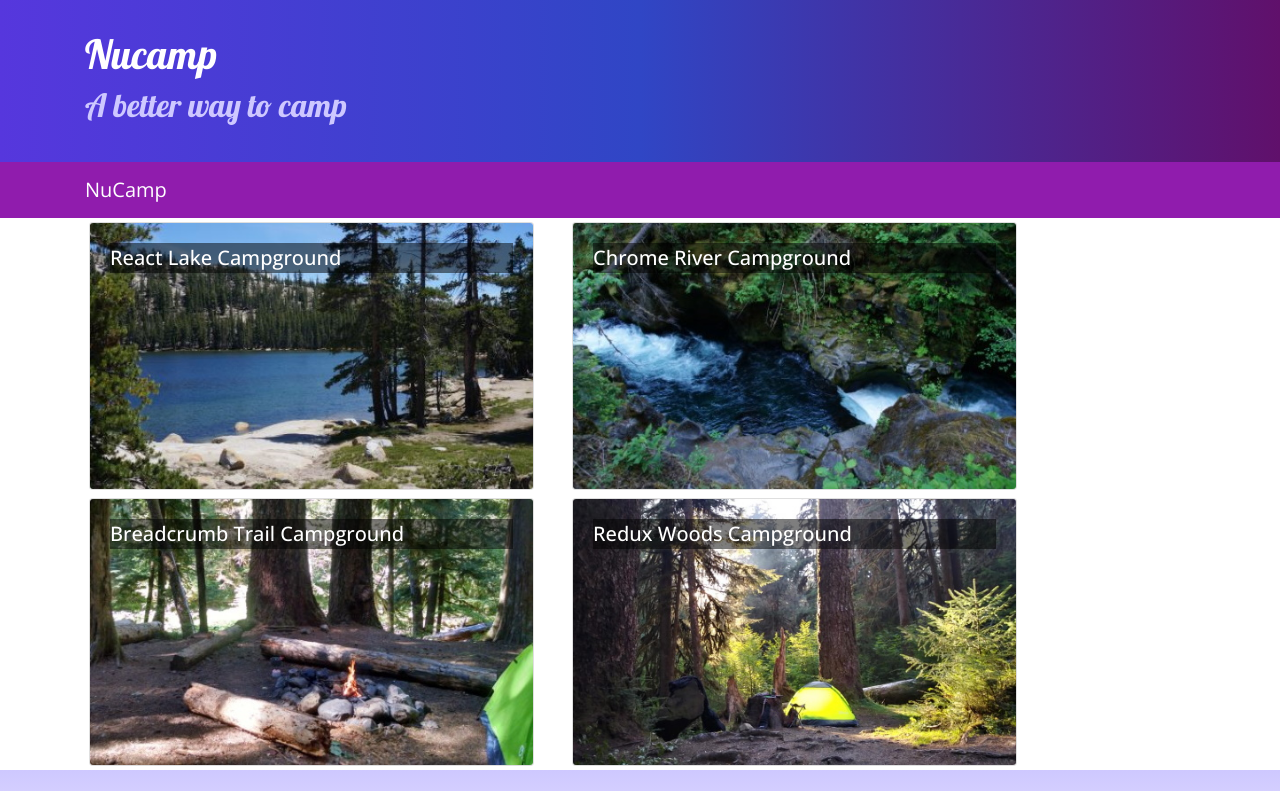
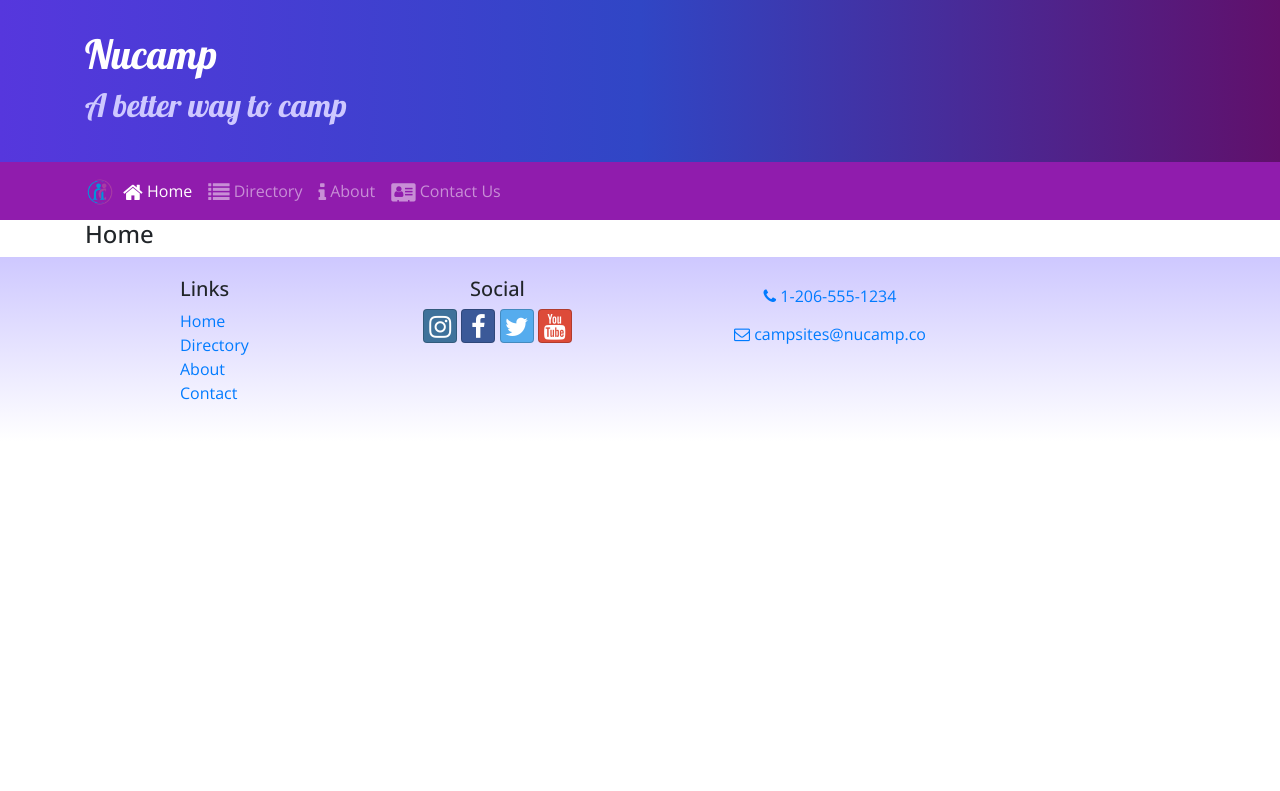
Before and after one commit to jshabani/nucampsitereact, a React (Create React App) app: page /home in a window 1280 px wide. Shown: the top 791 px of the page. Built offline with nearby package versions, Linux system fonts and the light colour scheme.

Commit message:
React Router

```diff
--- a/package.json
+++ b/package.json
@@ -12,6 +12,7 @@
     "react": "^17.0.1",
     "react-dom": "^17.0.1",
     "react-popper": "^1.3.6",
+    "react-router-dom": "^5.2.0",
     "react-scripts": "4.0.0",
     "reactstrap": "^8.5.1",
     "typeface-lobster": "^1.1.13",
--- a/src/App.js
+++ b/src/App.js
@@ -1,14 +1,17 @@
 import React, { Component } from 'react';
 import Main from './components/MainComponent';
+import { BrowserRouter } from 'react-router-dom';
 import './App.css';
 
 
 class App extends Component {
   render() {
       return (
-          <div className="App">
-            <Main />
-          </div>
+            <BrowserRouter>
+                <div className="App">
+                    <Main />
+                </div>
+            </BrowserRouter>
       );
   }
 }
--- a/src/components/DirectoryComponent.js
+++ b/src/components/DirectoryComponent.js
@@ -2,9 +2,9 @@
 import { Card, CardImg, CardImgOverlay, CardTitle } from 'reactstrap';
 
 
-function RenderDirectoryItem({campsite, onClick}) {
+function RenderDirectoryItem({campsite}) {
     return (
-        <Card onClick={() => this.onClick(campsite.id)}>
+        <Card>
             <CardImg width="100%" src={campsite.image} alt={campsite.name} />
             <CardImgOverlay>
                 <CardTitle>{campsite.name}</CardTitle>
@@ -18,7 +18,7 @@
     const directory = props.campsites.map(campsite => {
         return (
             <div key={campsite.id} className="col-md-5 m-1">
-                <RenderDirectoryItem campsite={campsite} onClick={props.onClick} />
+                <RenderDirectoryItem campsite={campsite} />
             </div>
         );
     });
--- a/src/components/FooterComponent.js
+++ b/src/components/FooterComponent.js
@@ -1,4 +1,5 @@
 import React from 'react';
+import { Link } from 'react-router-dom';
 
 function Footer(props) {
     return(
@@ -8,10 +9,10 @@
                     <div className="col-4 col-sm-2 offset-1">
                         <h5>Links</h5>
                         <ul className="list-unstyled">
-                            <li><a href="#">Home</a></li>
-                            <li><a href="#">Directory</a></li>
-                            <li><a href="#">About</a></li>
-                            <li><a href="#">Contact</a></li>
+                            <li><Link to="/home">Home</Link></li>
+                            <li><Link to="/directory">Directory</Link></li>
+                            <li><Link to="/aboutus">About</Link></li>
+                            <li><Link to="/contactus">Contact</Link></li>
                         </ul>
                     </div>
                     <div className="col-6 col-sm-3 text-center">
--- a/src/components/HeaderComponent.js
+++ b/src/components/HeaderComponent.js
@@ -1,8 +1,24 @@
 import React, { Component } from 'react';
-import { Navbar, NavbarBrand, Jumbotron } from 'reactstrap';
-import Main from './MainComponent';
+import { Nav, Navbar, NavbarBrand, NavbarToggler, Collapse, NavItem, Jumbotron } from 'reactstrap';
+import { NavLink } from 'react-router-dom';
 
 class Header extends Component {
+
+    constructor(props) {
+        super(props);
+
+        this.toggleNav = this.toggleNav.bind(this);
+        this.state = {
+            isNavOpen: false
+        };
+    }
+
+    toggleNav() {
+        this.setState({
+            isNavOpen: !this.state.isNavOpen
+        });
+    }
+
     render() {
         return(
             <React.Fragment>
@@ -16,10 +32,37 @@
                         </div>
                     </div>
                 </Jumbotron>
-                <Navbar dark sticky="top">
-                <div className="container">
-                    <NavbarBrand href="/">NuCamp</NavbarBrand>
-                </div>
+                <Navbar dark sticky="top" expand="md">
+                    <div className="container">
+                        <NavbarBrand className="mr-auto" href="/">
+                            <img src="/assets/images/logo.png" height="30" width="30" alt="NuCamp Logo" />
+                        </NavbarBrand>
+                        <NavbarToggler onClick={this.toggleNav} />
+                        <Collapse isOpen={this.state.isNavOpen} navbar>
+                            <Nav navbar>
+                                <NavItem>
+                                    <NavLink className="nav-link" to="/home">
+                                       <i className="fa fa-home fa-lg" /> Home
+                                    </NavLink>
+                                </NavItem>
+                                <NavItem>
+                                    <NavLink className="nav-link" to="/directory">
+                                       <i className="fa fa-list fa-lg" /> Directory
+                                    </NavLink>
+                                </NavItem>
+                                <NavItem>
+                                    <NavLink className="nav-link" to="/aboutus">
+                                       <i className="fa fa-info fa-lg" /> About
+                                    </NavLink>
+                                </NavItem>
+                                <NavItem>
+                                    <NavLink className="nav-link" to="/contactus">
+                                       <i className="fa fa-address-card fa-lg" /> Contact Us
+                                    </NavLink>
+                                </NavItem>
+                            </Nav>
+                        </Collapse>
+                    </div>
                 </Navbar>
             </React.Fragment>
         );
--- /dev/null
+++ b/src/components/HomeComponent.js
@@ -0,0 +1,14 @@
+import React from 'react';
+
+
+function Home(props) {
+    return (
+        <div className="container">
+            <h4>
+                Home
+            </h4>
+        </div>
+    )
+}
+
+export default Home;
--- a/src/components/MainComponent.js
+++ b/src/components/MainComponent.js
@@ -3,6 +3,8 @@
 import CampsiteInfo from './CampsiteInfoComponent';
 import Header from './HeaderComponent';
 import Footer from './FooterComponent';
+import Home from './HomeComponent';
+import {Switch, Route, Redirect } from 'react-router-dom';
 import  { CAMPSITES } from '../shared/campsites';
 
 
@@ -11,20 +13,27 @@
         super(props);
         this.state = {
             campsites: CAMPSITES,
-            selectedCampsite: null
         };
     }
 
-    onCampsiteSelect(campsite) {
-        this.setState({selectedCampsite: campsite});
+
+  render() {
+
+    const HomePage = () => {
+        return(
+            <Home />
+        );
     }
 
-  render() {
+
       return (
           <div>
               <Header />
-              <Directory campsites={this.state.campsites} onclick={campsiteId => this.onCampsiteSelect(campsiteId)} />
-              <CampsiteInfo campsite={this.state.campsites.filter(campsite => campsite.id === this.state.selectedCampsite)[0]} />
+                <Switch>
+                    <Route path='/home' component={HomePage} />
+                    <Route exact path='/directory' render={() => <Directory campsites={this.state.campsites} /> } />
+                    <Redirect to='/home' />
+                </Switch>
               <Footer />
           </div>
       );
```
Also changed, not shown: 1 other file (tests, documents, lock files or other folders).
